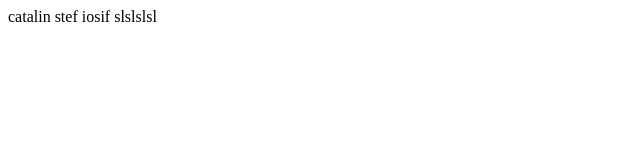
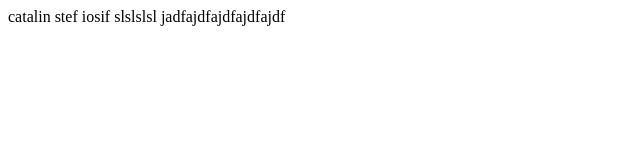
Before and after one commit to catalinstef22-cloud/web, a plain HTML site: page index.html in a window 1280 px wide. Shown: the whole page, without its empty margins (0-640 px from the left). Drawn offline with Linux system fonts and the light colour scheme.

Commit message:
Update index.html

```diff
--- a/index.html
+++ b/index.html
@@ -6,6 +6,6 @@
     <title>Document</title>
 </head>
 <body>
-    catalin stef iosif slslslsl
+    catalin stef iosif slslslsl jadfajdfajdfajdfajdf
 </body>
 </html>
```
